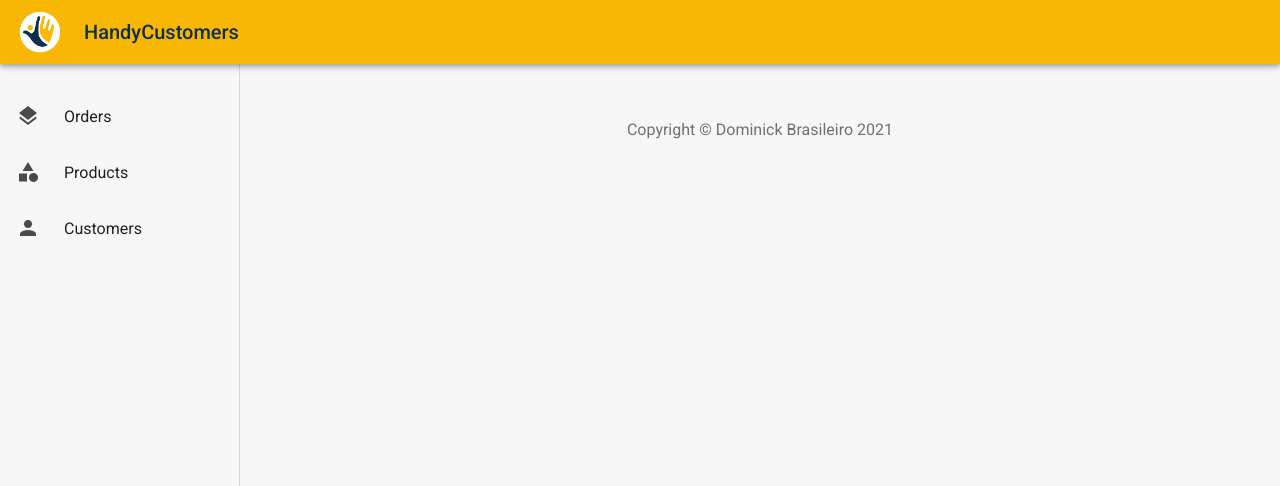
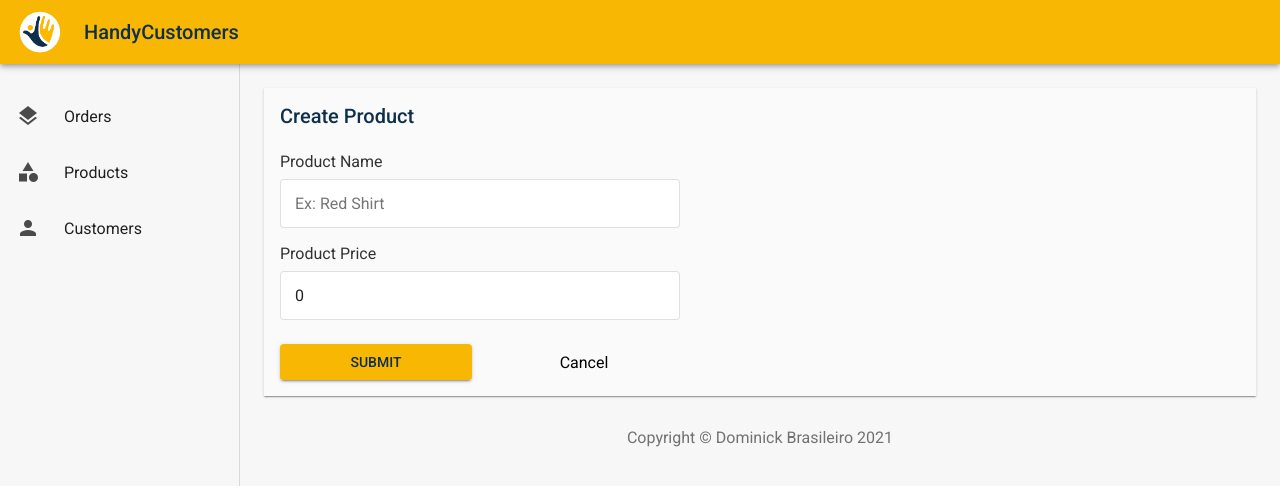
Before and after one commit to dominickbrasileiro/handy-customers, an Angular app in the folder apps/frontend/: page /products/new in a window 1280 px wide. Before the commit this address led to /. Shown: the top 486 px of the page. Built offline with nearby package versions, Linux system fonts and the light colour scheme.

Commit message:
feat(frontend): add create product page

```diff
--- a/apps/frontend/src/app/app-routing.module.ts
+++ b/apps/frontend/src/app/app-routing.module.ts
@@ -1,6 +1,7 @@
 import { NgModule } from '@angular/core';
 import { RouterModule, Routes } from '@angular/router';
 import { CreateCustomerComponent } from './pages/create-customer/create-customer.component';
+import { CreateProductComponent } from './pages/create-product/create-product.component';
 import { CustomersComponent } from './pages/customers/customers.component';
 import { ProductsComponent } from './pages/products/products.component';
 
@@ -17,6 +18,10 @@ const routes: Routes = [
     path: 'products',
     component: ProductsComponent,
   },
+  {
+    path: 'products/new',
+    component: CreateProductComponent,
+  },
 ];
 
 @NgModule({
--- a/apps/frontend/src/app/app.module.ts
+++ b/apps/frontend/src/app/app.module.ts
@@ -11,6 +11,7 @@ import { HttpClientModule } from '@angular/common/http';
 import { CreateCustomerComponent } from './pages/create-customer/create-customer.component';
 import { ReactiveFormsModule } from '@angular/forms';
 import { ProductsComponent } from './pages/products/products.component';
+import { CreateProductComponent } from './pages/create-product/create-product.component';
 
 @NgModule({
   declarations: [
@@ -20,7 +21,8 @@ import { ProductsComponent } from './pages/products/products.component';
     TableComponent,
     ButtonComponent,
     CreateCustomerComponent,
-    ProductsComponent
+    ProductsComponent,
+    CreateProductComponent
   ],
   imports: [
     BrowserModule,
--- /dev/null
+++ b/apps/frontend/src/app/pages/create-product/create-product.component.css
@@ -0,0 +1,55 @@
+.create-product-form {
+  display: flex;
+  flex-direction: column;
+  width: 400px;
+}
+
+.create-product-form label {
+  display: flex;
+  flex-direction: column;
+  margin-top: 16px;
+  color: rgba(0, 0, 0, 0.8);
+}
+
+.create-product-form input {
+  margin-top: 8px;
+  padding: 14px 14px;
+  border-radius: 4px;
+  border: 1px solid rgba(0, 0, 0, 0.12);
+  color: rgba(0, 0, 0, 0.87);
+}
+
+.create-product-form input::placeholder {
+  color: rgba(0, 0, 0, 0.54);
+}
+
+.create-product-form input:focus {
+  border-color: rgba(0, 0, 0, 0.87);
+}
+
+.actions-container {
+  display: flex;
+  margin-top: 24px;
+  width: 100%;
+}
+
+.actions-container /deep/ * {
+  flex: 1;
+  width: 100%;
+}
+
+.actions-container /deep/ * + * {
+  margin-left: 16px;
+}
+
+.cancel-button {
+  background-color: transparent;
+  border: 0;
+  border-radius: 4px;
+  cursor: pointer;
+  transition: background-color 0.2s;
+}
+
+.cancel-button:hover {
+  background-color: #eee;
+}
--- /dev/null
+++ b/apps/frontend/src/app/pages/create-product/create-product.component.html
@@ -0,0 +1,34 @@
+<div class="create-product-page">
+  <app-card
+    cardTitle="Create Product"
+  >
+    <form [formGroup]="createProductForm" (ngSubmit)="onSubmit()" class="create-product-form">
+      <label for="name">
+        Product Name
+        <input
+          id="name"
+          type="text"
+          placeholder="Ex: Red Shirt"
+          formControlName="name"
+          required
+        >
+      </label>
+
+      <label for="price">
+        Product Price
+        <input
+          id="price"
+          type="number"
+          placeholder="Ex: 49.9"
+          formControlName="price"
+          required
+        >
+      </label>
+
+      <div class="actions-container">
+        <app-button text="Submit" type="submit"></app-button>
+        <button class="cancel-button" (click)="onCancel()">Cancel</button>
+      </div>
+    </form>
+  </app-card>
+</div>
--- /dev/null
+++ b/apps/frontend/src/app/pages/create-product/create-product.component.ts
@@ -0,0 +1,33 @@
+import { Location } from '@angular/common';
+import { Component } from '@angular/core';
+import { FormBuilder } from '@angular/forms';
+import { Router } from '@angular/router';
+import { ProductsService } from 'src/app/services/products.service';
+
+@Component({
+  templateUrl: './create-product.component.html',
+  styleUrls: ['./create-product.component.css']
+})
+export class CreateProductComponent {
+  constructor(
+    private productsService: ProductsService,
+    private formBuilder: FormBuilder,
+    private router: Router,
+    private location: Location,
+  ) {}
+
+  createProductForm = this.formBuilder.group({
+    name: '',
+    price: 0,
+  });
+
+  onCancel() {
+    this.location.back();
+  }
+
+  onSubmit() {
+    this.productsService.addProduct(this.createProductForm.value).subscribe(() => {
+      this.router.navigate(['products']);
+    });
+  }
+}
```
